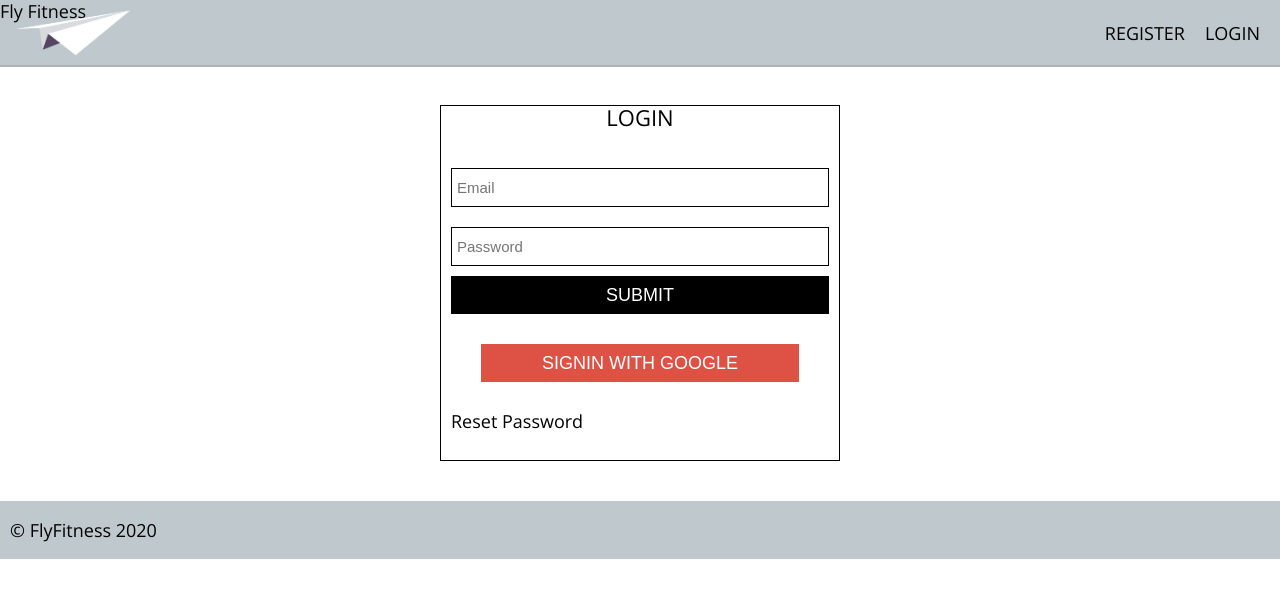
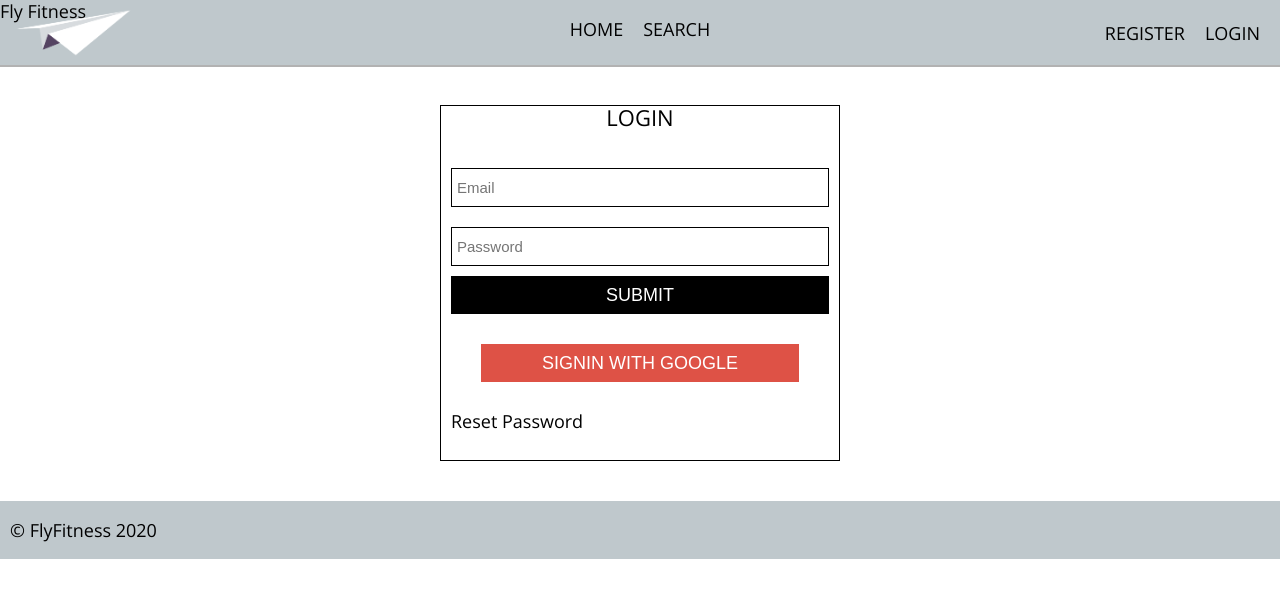
Before and after one commit to betonit007/e-comm, a React (Create React App) app in the folder client/: page /login in a window 1280 px wide. Shown: the top 598 px of the page. Built offline with nearby package versions, Linux system fonts and the light colour scheme; no server answers.

Commit message:
added product / search page and associated styling

```diff
--- a/client/src/App.js
+++ b/client/src/App.js
@@ -22,6 +22,7 @@ import Registration from './pages/Registration'
 import { ToastContainer } from 'react-toastify'
 import Dashboard from './pages/Dashboard'
 import Admin from './pages/admin'
+import Search from './pages/Search'
 
 import 'react-toastify/dist/ReactToastify.css';
 import './default.scss'
@@ -47,6 +48,11 @@ const App = (props) => {
             <Homepage />
           </HomepageLayout>
         )} />
+        <Route exact path='/search' render={() => (
+          <MainLayout>
+            <Search />
+          </MainLayout>
+        )} />
         <Route exact path='/registration' render={() => (
           <MainLayout>
             <Registration />
@@ -66,9 +72,9 @@ const App = (props) => {
         )} />
         <Route path='/admin' render={() => (
           <WithAdminAuth>
-              <AdminLayout>
-                <Admin />
-              </AdminLayout>
+            <AdminLayout>
+              <Admin />
+            </AdminLayout>
           </WithAdminAuth>
         )} />
         <Route path='/dashboard' render={() => (
--- a/client/src/components/Header/index.js
+++ b/client/src/components/Header/index.js
@@ -27,6 +27,22 @@ const Header = () => {
                         <img src={Logo} alt="FlyDev Logo" />
                     </Link>
                 </div>
+
+                <nav>
+                    <ul>
+                    <li>
+                          <Link to='/'>
+                              Home
+                          </Link>
+                        </li>
+                        <li>
+                          <Link to='/search'>
+                              Search
+                          </Link>
+                        </li>
+                    </ul>
+                </nav>
+
                 <div className="callToActions">
 
                     {currentUser ?
--- a/client/src/components/Header/styles.scss
+++ b/client/src/components/Header/styles.scss
@@ -19,6 +19,35 @@
             img {
                 display: block;
                 width: 100%;
+            }
+        }
+
+        nav {
+            display: block;
+            width: 100%;
+            padding: 0;
+            margin: 0;
+            height: 100%;
+
+            ul, ul li {
+                padding: 0;
+                margin: 0;
+                height: 100%;
+            }
+            ul {
+                text-align: center;
+                li {
+                    display: inline-block;
+                    list-style: none;
+                }
+            }
+            a {
+                font-size: 1.8rem;
+                line-height: 1;
+                color: black;
+                text-decoration: none;
+                text-transform: uppercase;
+                margin: 1rem;
             }
         }
 
--- /dev/null
+++ b/client/src/components/ProductResults/Product/index.js
@@ -0,0 +1,27 @@
+import React from 'react'
+import Button from '../../../components/forms/Button'
+import './styles.scss'
+
+const Product = ({ product: { productName, productPrice, productThumbnail } }) => {
+    return (
+        <div className='product'>
+            <div className="thumb">
+                <img src={productThumbnail} alt={productName} />
+            </div>
+
+            <div className="details">
+                <span>{productName}</span>
+                <span> ${productPrice}</span>
+                <div className='addToCart'>
+                    <Button
+                        type="button"
+                    >
+                        Add to Cart
+                </Button>
+                </div>
+            </div>
+        </div>
+    )
+}
+
+export default Product
--- /dev/null
+++ b/client/src/components/ProductResults/Product/styles.scss
@@ -0,0 +1,32 @@
+.product {
+    width: 25%;
+    margin: 0 auto 2rem;
+    padding: 0 10px;
+    height: 225px;
+
+    .thumb {
+      display: block;
+      height: 70%;
+      width: 100%;
+
+      img {
+        display: block;
+        height: 100%;
+        margin: 0 auto;
+      }
+    }
+
+    .details {
+      display: block;
+      width: 100%;
+      height: 30%;
+      padding: 1rem 0;
+      margin: 0 auto;
+      text-align: center;
+
+
+  }
+  .addToCart {
+      margin: 5px 0;
+  }
+}
--- /dev/null
+++ b/client/src/components/ProductResults/index.js
@@ -0,0 +1,35 @@
+import React, { useEffect } from 'react'
+import { useDispatch, useSelector } from 'react-redux'
+import { fetchProductsStart } from '../../redux/products/products.actions'
+import Product from './Product'
+import './styles.scss'
+
+const ProductResults = () => {
+
+    const dispatch = useDispatch()
+
+    const { product } = useSelector(state => state.productsData)
+    console.log(product.length)
+    useEffect(() => {
+        dispatch(fetchProductsStart())
+    }, [])
+
+    if (product.length < 1) return (
+        <div className='products'>
+
+        </div>
+    )
+
+    return (
+
+        <div className='products'>
+            <h1>Browse Products</h1>
+            <div className="productResults">
+                {product && product.map((product, i) => <Product product={product} key={i} />)}
+            </div>
+        </div>
+
+    )
+}
+
+export default ProductResults
--- /dev/null
+++ b/client/src/components/ProductResults/styles.scss
@@ -0,0 +1,12 @@
+.products {
+    display: block;
+    width: 100%;
+    padding: 0;
+    margin: 2rem 0;
+
+    .productResults {
+      display: flex;
+      flex-wrap: wrap;
+      margin: 3rem -10px 0;
+    }
+  }
--- a/client/src/default.scss
+++ b/client/src/default.scss
@@ -105,3 +105,7 @@ a, a:hover {
 .dashboardLayout {
   height: calc(100% - 6.5rem - 5.8rem);
 }
+
+li {
+  list-style: none;
+}
--- /dev/null
+++ b/client/src/pages/Search/index.js
@@ -0,0 +1,12 @@
+import React from 'react'
+import ProductResults from '../../components/ProductResults'
+
+const Search = () => {
+    return (
+        <div className='searchPage'>
+            <ProductResults />
+        </div>
+    )
+}
+
+export default Search
--- a/client/src/redux/products/products.helpers.js
+++ b/client/src/redux/products/products.helpers.js
@@ -19,7 +19,7 @@ export const handleFetchProducts = () => {
     return new Promise(async (resolve, reject) => {
         try {
 
-            const productsCollection = await firestore.collection('products').get()
+            const productsCollection = await firestore.collection('products').orderBy("createdDate").get()
             console.log(productsCollection.docs)
             const productsArray = productsCollection.docs.map(doc => {
                 return {
```
Also changed, not shown: client/src/pages/Search/styles.scss (added).
